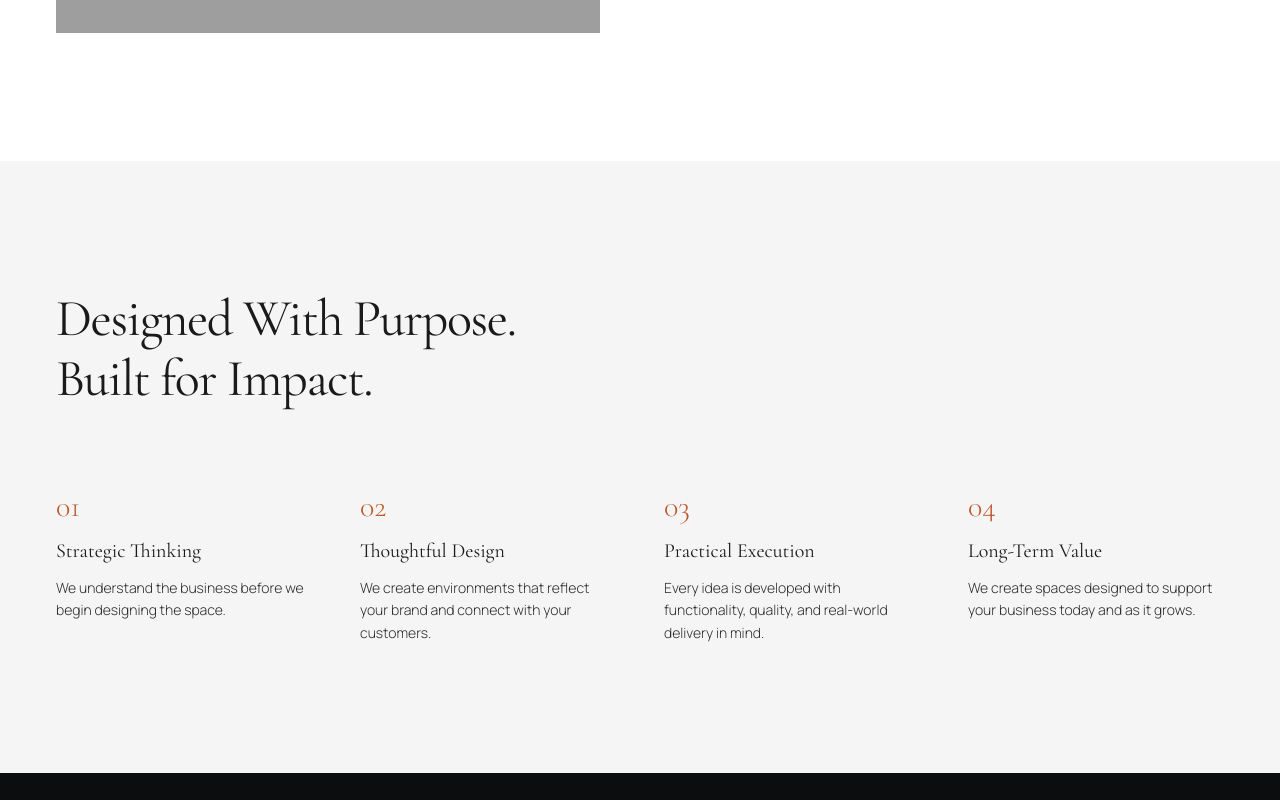
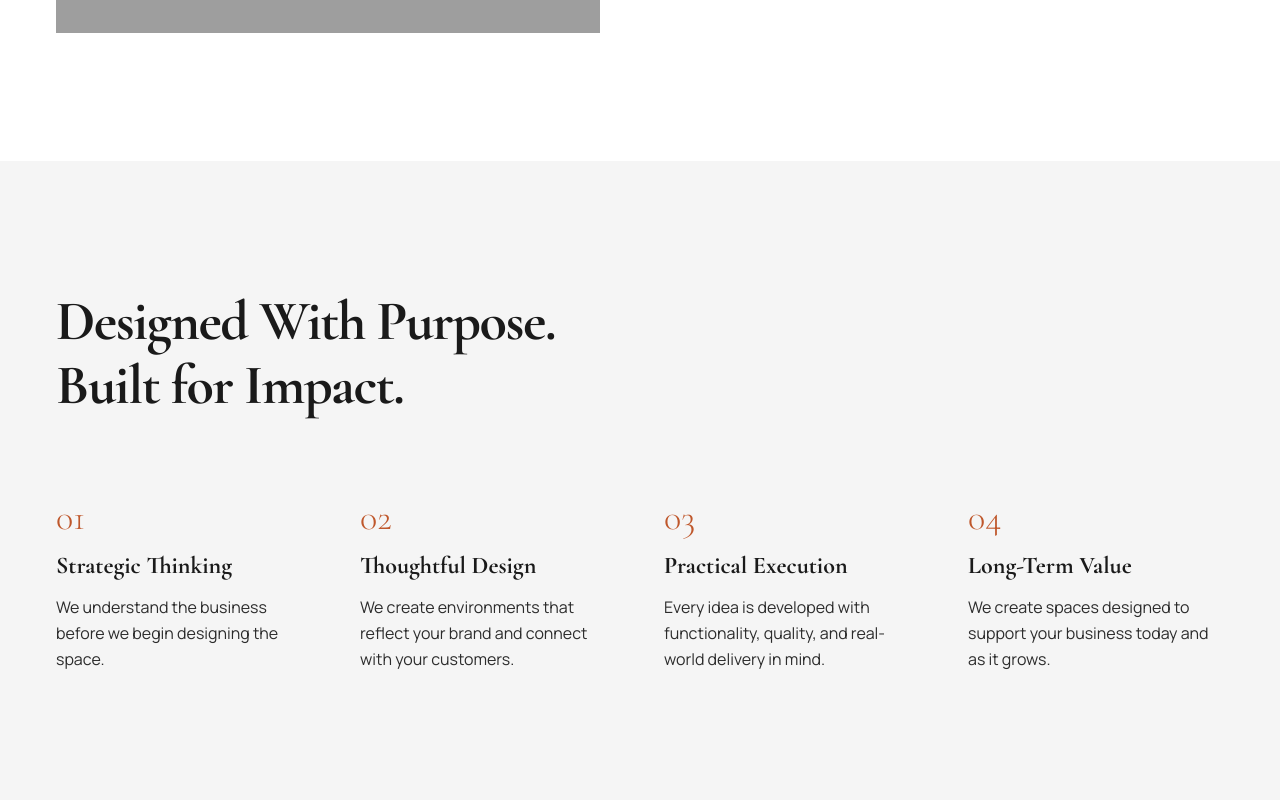
Before and after one commit to taybeen-healthy/outsetStudio, a Next.js app: page /about in a window 1280 px wide. Shown: the part 1899-2699 px from the top of the page. Before the commit the page ends 2672 px from the top, so only its background shows below. Built offline with nearby package versions, Linux system fonts and the light colour scheme; grey boxes are pictures that could not be loaded.

Commit message:
chore: make Designed With Purpose text bolder and larger

```diff
--- a/src/app/about/page.js
+++ b/src/app/about/page.js
@@ -130,7 +130,7 @@ export default function AboutPage() {
         <section className="w-full bg-[#f5f5f5] py-20 sm:py-28 lg:py-32">
           <div className="max-w-7xl mx-auto px-7 sm:px-10 lg:px-14">
             {/* Heading */}
-            <h2 className="font-serif text-[#1a1a1a] text-3xl sm:text-4xl md:text-5xl lg:text-[52px] leading-[1.15] tracking-tight mb-14 sm:mb-20">
+            <h2 className="font-serif text-[#1a1a1a] text-3xl sm:text-4xl md:text-5xl lg:text-[56px] font-bold leading-[1.15] tracking-tight mb-14 sm:mb-20">
               Designed With Purpose.
               <br />
               Built for Impact.
@@ -139,30 +139,30 @@ export default function AboutPage() {
             {/* 4 Columns */}
             <div className="grid grid-cols-1 sm:grid-cols-2 lg:grid-cols-4 gap-10 lg:gap-12">
               <div>
-                <span className="font-serif text-[#bf572b] text-2xl sm:text-3xl font-light">01</span>
-                <h3 className="font-serif text-[#1a1a1a] text-lg sm:text-xl mt-3 mb-3">Strategic Thinking</h3>
-                <p className="text-sm text-[#2c2c2c] font-light leading-relaxed">
+                <span className="font-serif text-[#bf572b] text-3xl sm:text-4xl font-light">01</span>
+                <h3 className="font-serif text-[#1a1a1a] text-xl sm:text-2xl font-bold mt-3 mb-3">Strategic Thinking</h3>
+                <p className="text-sm sm:text-base text-[#2c2c2c] font-normal leading-relaxed">
                   We understand the business before we begin designing the space.
                 </p>
               </div>
               <div>
-                <span className="font-serif text-[#bf572b] text-2xl sm:text-3xl font-light">02</span>
-                <h3 className="font-serif text-[#1a1a1a] text-lg sm:text-xl mt-3 mb-3">Thoughtful Design</h3>
-                <p className="text-sm text-[#2c2c2c] font-light leading-relaxed">
+                <span className="font-serif text-[#bf572b] text-3xl sm:text-4xl font-light">02</span>
+                <h3 className="font-serif text-[#1a1a1a] text-xl sm:text-2xl font-bold mt-3 mb-3">Thoughtful Design</h3>
+                <p className="text-sm sm:text-base text-[#2c2c2c] font-normal leading-relaxed">
                   We create environments that reflect your brand and connect with your customers.
                 </p>
               </div>
               <div>
-                <span className="font-serif text-[#bf572b] text-2xl sm:text-3xl font-light">03</span>
-                <h3 className="font-serif text-[#1a1a1a] text-lg sm:text-xl mt-3 mb-3">Practical Execution</h3>
-                <p className="text-sm text-[#2c2c2c] font-light leading-relaxed">
+                <span className="font-serif text-[#bf572b] text-3xl sm:text-4xl font-light">03</span>
+                <h3 className="font-serif text-[#1a1a1a] text-xl sm:text-2xl font-bold mt-3 mb-3">Practical Execution</h3>
+                <p className="text-sm sm:text-base text-[#2c2c2c] font-normal leading-relaxed">
                   Every idea is developed with functionality, quality, and real-world delivery in mind.
                 </p>
               </div>
               <div>
-                <span className="font-serif text-[#bf572b] text-2xl sm:text-3xl font-light">04</span>
-                <h3 className="font-serif text-[#1a1a1a] text-lg sm:text-xl mt-3 mb-3">Long-Term Value</h3>
-                <p className="text-sm text-[#2c2c2c] font-light leading-relaxed">
+                <span className="font-serif text-[#bf572b] text-3xl sm:text-4xl font-light">04</span>
+                <h3 className="font-serif text-[#1a1a1a] text-xl sm:text-2xl font-bold mt-3 mb-3">Long-Term Value</h3>
+                <p className="text-sm sm:text-base text-[#2c2c2c] font-normal leading-relaxed">
                   We create spaces designed to support your business today and as it grows.
                 </p>
               </div>
```
